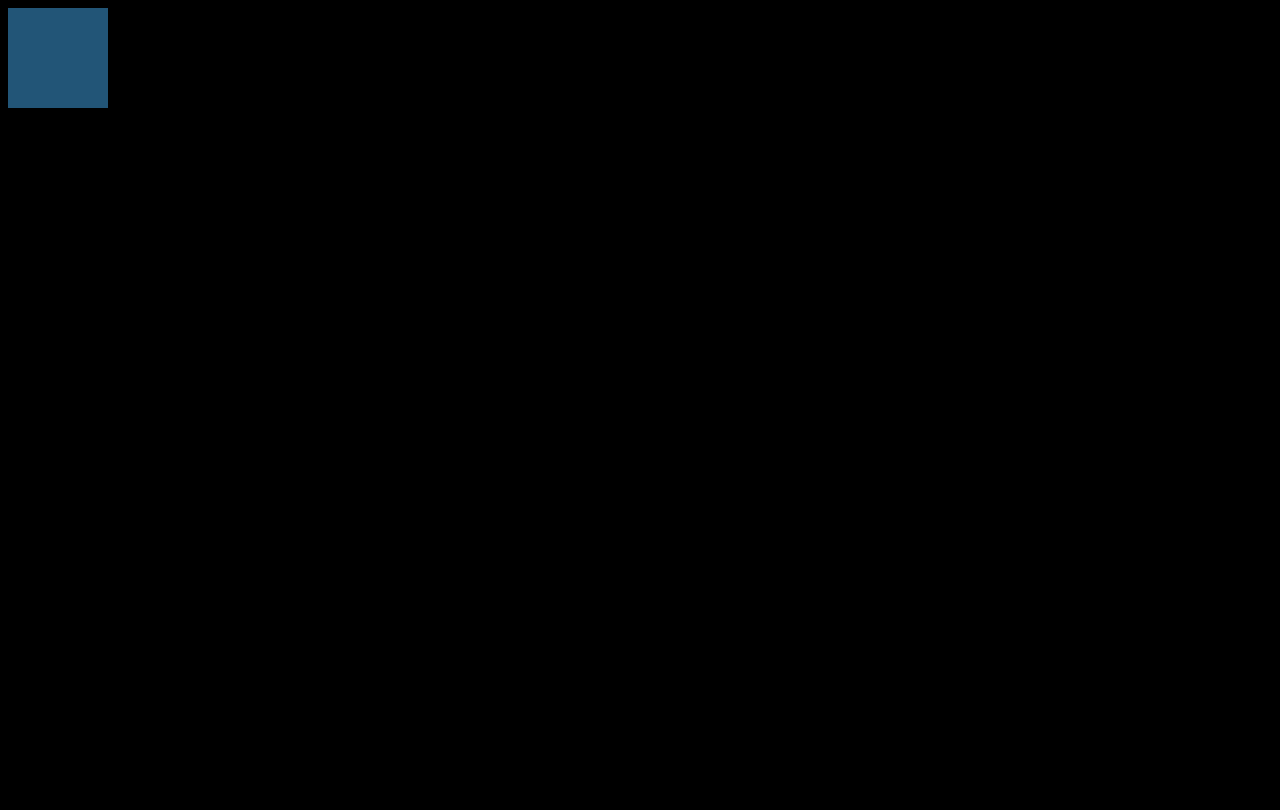
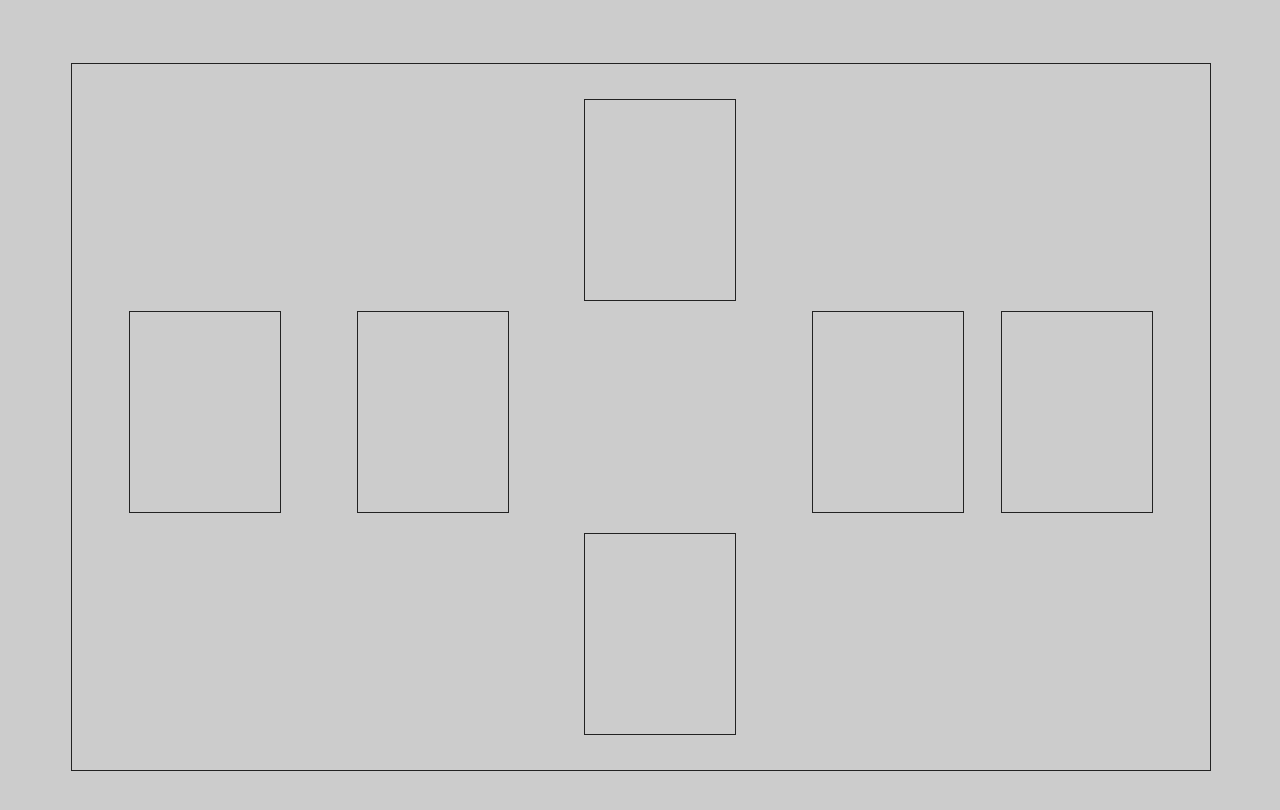
Before and after one commit to Sharqiewicz/LoveLetter, a website built with webpack: page src/index.html in a window 1280 px wide. Built offline with nearby package versions, Linux system fonts and the light colour scheme.

Commit message:
add game board sketch

```diff
--- a/src/index.html
+++ b/src/index.html
@@ -5,7 +5,22 @@
     <title>LoveLetter</title>
 </head>
 <body>
-    <div id="deck"></div>
+    <div class="game__container">
+        <div id="deck" class="deck__container"></div>
+        <div id="usedcard" class="usedcard__container"></div>
+        <div id="player1" class="player__container player--one">
+            <div class="card__element card--back"></div>
+        </div>
+        <div id="player2" class="player__container player--two">
+            <div class="card__element card--back"></div>
+        </div>
+        <div id="player3" class="player__container player--three">
+            <div class="card__element card--back"></div>
+        </div>
+        <div id="player4" class="player__container player--four">
+            <div class="card__element card--back"></div>
+        </div>
+    </div>
 </body>
 <script src='../dist/bundle.js'></script>
 </html>
--- a/src/scss/main.scss
+++ b/src/scss/main.scss
@@ -1,10 +1,64 @@
 body{
-    background-color: black;
+    background-color: #ccc;
 }
 
-#deck{
-    width: 100px;
-    height: 100px;
-    background-color: #225577;
+.game__container{
+    position: relative;
+    width: 90%;
+    height: 90%;
+    border: 1px solid #222;
+    margin: 5%;
+}
+
+.deck__container, .usedcard__container{
+    width: 150px;
+    height: 200px;
+    border: 1px solid #222;
+
+    position: absolute;
+    top: 35%;
+    left: 25%;
+}
+.usedcard__container{
+    left: 65%;
+}
+
+.player__container{
+    position: absolute;
+}
+
+.player--one{
+    top: 35%;
+    left: 5%;
+}
+
+.player--two{
+    top: 35%;
+    right: 5%;
+}
+
+.player--three{
+    top: 5%;
+    left: 45%;
+}
+
+.player--four{
+    bottom: 5%;
+    left: 45%;
+}
+
+.card__element{
+    width: 150px;
+    height: 200px;
+    border: 1px solid #222;
+}
+
+.card--back{
+    display:flex;
+    align-items: center;
+    justify-content: center;
+}
+
+.card--shown{
 
 }
```
